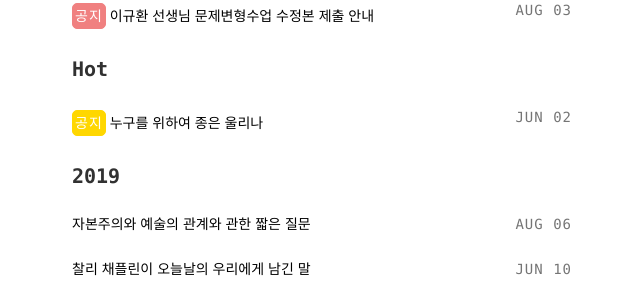
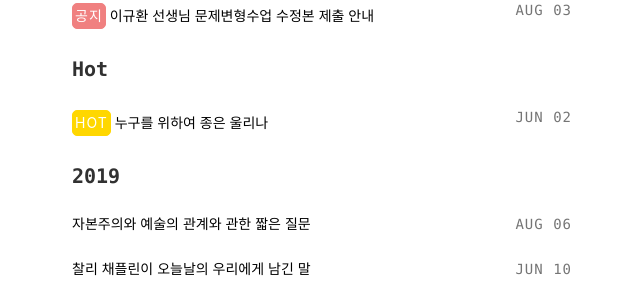
Before and after one commit to stevenoh0908/stevenoh0908.github.io, a Jekyll site: the page built from index.html, in a window 1280 px wide. Shown: the part 290-590 px from the top of the page, without its empty margins (318-958 px from the left). Built offline with Jekyll 4.4.1, drawn with Linux system fonts in a browser that asks for light colours.

Commit message:
Update index.html

```diff
--- a/index.html
+++ b/index.html
@@ -42,7 +42,7 @@
 						<span>{{ post.date | date: "%b %d" }}</span>
 					</div>
 					<div class="title">
-						<span style="border: 1px solid Gold; background-color: Gold; color: white; padding: 2px; border-radius: 5px; margin: 3px auto;">공지</span>
+						<span style="border: 1px solid Gold; background-color: Gold; color: white; padding: 2px; border-radius: 5px; margin: 3px auto;">HOT</span>
 						<a href="{{ post.url | prepend: site.baseurl | prepend: site.url }}">{{ post.title }}</a>
 					</div>
 				</li>
```
